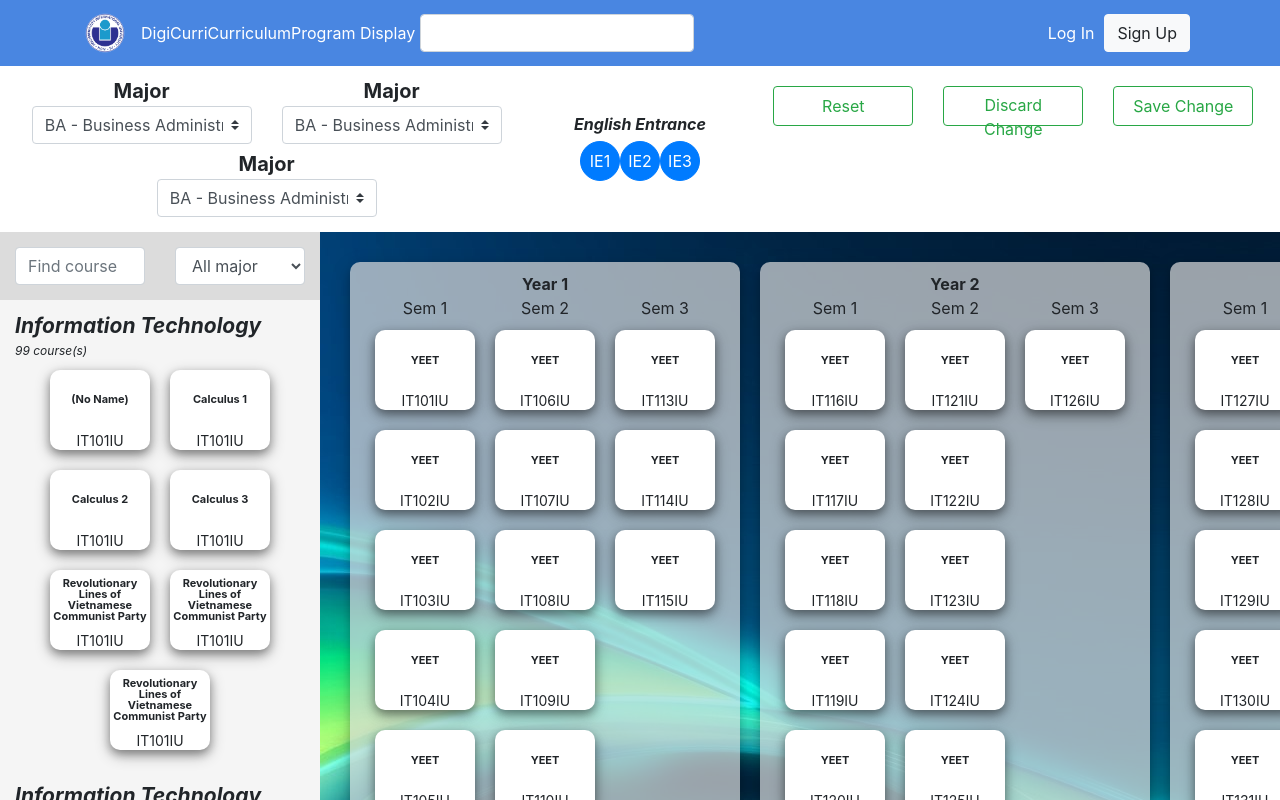
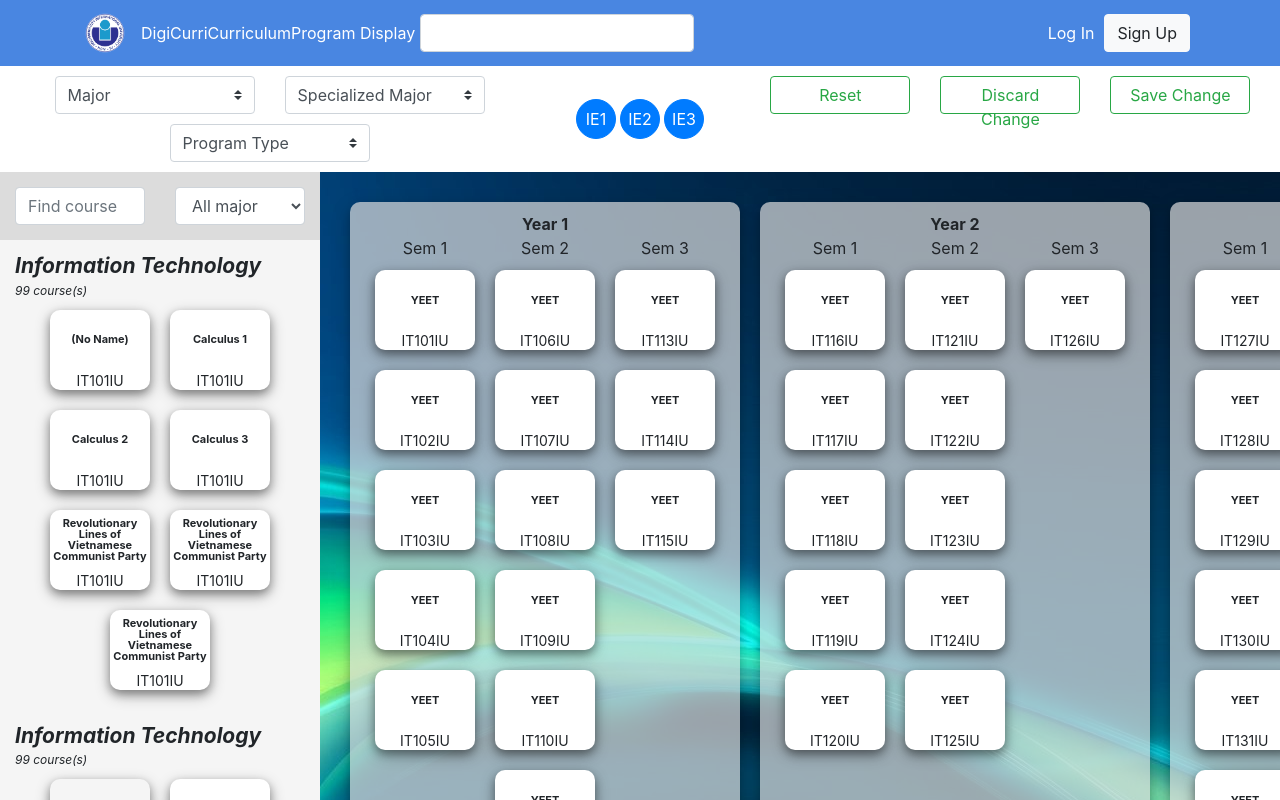
Before and after one commit to hcmiu-se-club-2019/digi-curriculum, a React (Create React App) app: page /curriculum/edit in a window 1280 px wide. Shown: the top 800 px of the page. Built offline with nearby package versions, Linux system fonts and the light colour scheme.

Commit message:
Minimize and modify curriculum filter in crud dnd

```diff
--- a/package.json
+++ b/package.json
@@ -22,6 +22,7 @@
     "react-scripts": "3.4.0",
     "reactstrap": "^8.4.1",
     "redux": "^4.0.5",
+    "redux-thunk": "^2.3.0",
     "styled-components": "^5.1.0"
   },
   "scripts": {
--- a/src/components/App.jsx
+++ b/src/components/App.jsx
@@ -1,8 +1,10 @@
 import React, { Component } from "react";
-import { BrowserRouter as Router, Route, Switch } from "react-router-dom";
-
-// import logo from "./logo.svg";
-// import "./App.css";
+import {
+  BrowserRouter as Router,
+  Route,
+  Switch,
+  withRouter,
+} from "react-router-dom";
 
 import Header from "./Layout/Header";
 import Footer from "./Layout/Footer";
@@ -13,11 +15,8 @@ import Home from "./Home";
 import Curriculum from "./Curriculum";
 import CurriculumEdit from "./CurriculumEdit/index";
 
-class App extends Component {
-  render() {
-    return (
-      <div className="App">
-        <Router>
+const Main = withRouter(({ location }) => (
+  <>
     <Header />
     <Switch>
       <Route exact path="/" component={Home} />
@@ -31,7 +30,16 @@ class App extends Component {
         component={EditCurriculum}
       />
     </Switch>
-          <Footer />
+    {location.pathname !== "/curriculum/edit" ? <Footer /> : ""}
+  </>
+));
+
+class App extends React.PureComponent {
+  render() {
+    return (
+      <div className="App">
+        <Router>
+          <Main />
         </Router>
       </div>
     );
--- a/src/components/Curriculum/index.jsx
+++ b/src/components/Curriculum/index.jsx
@@ -2,12 +2,12 @@ import React, { Component } from "react";
 import "bootstrap/dist/css/bootstrap.css";
 import styled from "styled-components";
 import { Link } from "react-router-dom";
-import { Container, Row, Col } from "react-bootstrap";
+// import { Container, Row, Col } from "react-bootstrap";
 
-import "./decoration.css";
-import MajorNavbar from "./MajorNavbar";
-import ProgramType from "./ProgramType";
-import Content from "./Content";
+// import "./decoration.css";
+// import MajorNavbar from "./MajorNavbar";
+// import ProgramType from "./ProgramType";
+// import Content from "./Content";
 
 const EditLinkWrapper = styled.div`
   justify-content: center;
@@ -27,6 +27,16 @@ const EditLink = styled.div`
   display: flex;
 `;
 
+const Pathway = styled.div`
+  padding-top: 350px;
+  padding-bottom: 350px;
+  justify-content: center;
+  align-items: center;
+  text-align: center;
+  font-size: 36px;
+  background-color: lightgrey;
+`;
+
 class Home extends Component {
   render() {
     return (
@@ -37,7 +47,8 @@ class Home extends Component {
             <EditLink>Edit Curriculum</EditLink>
           </Link>
         </EditLinkWrapper>
-        <MajorNavbar />
+        <Pathway>Pathway</Pathway>
+        {/* <MajorNavbar />
         <Container
           fluid={true}
           style={{ paddingLeft: "0px", paddingRight: "0px" }}
@@ -50,7 +61,7 @@ class Home extends Component {
               <Content />
             </Col>
           </Row>
-        </Container>
+        </Container> */}
       </div>
     );
   }
--- a/src/components/CurriculumEdit/CurriculumActionFilter.jsx
+++ b/src/components/CurriculumEdit/CurriculumActionFilter.jsx
@@ -8,8 +8,6 @@ const SelectGroup = styled.div`
   justify-content: center;
   align-items: center;
   text-align: center;
-  padding-top: 10px;
-  padding-bottom: 10px;
 `;
 
 function EnglishLevelButton(props) {
@@ -19,7 +17,9 @@ function EnglishLevelButton(props) {
         width: "40px",
         height: "40px",
         borderRadius: "40px",
+        margin: "2px",
         padding: "0px",
+        textAlign: "center",
       }}
     >
       {props.name}
@@ -30,33 +30,38 @@ function EnglishLevelButton(props) {
 const Select = styled.div`
   text-align: center;
   font-size: 12px;
-  /* padding-top: 10px; */
+  padding-top: 5px;
   padding-bottom: 5px;
 `;
 
 function SelectItem(props) {
   return (
     <Select>
-      <div style={{ fontSize: "20px", fontWeight: "bold" }}>Major</div>
-      <div>
-        <Form.Control as="select" custom style={{ maxWidth: "220px" }}>
-          <option>BA - Business Administration</option>
-          <option>IT - Information Technology</option>
-          <option>EE - Electrical Engineering</option>
-        </Form.Control>
-      </div>
+      <Form.Control
+        as="select"
+        key={props.title}
+        custom
+        style={{ maxWidth: "200px" }}
+      >
+        <option hidden>{props.title}</option>
+        {props.orders
+          ? props.orders.map((order) => (
+              <option>{props.options[order].name}</option>
+            ))
+          : ""}
+      </Form.Control>
     </Select>
   );
 }
 
-const ActionButton = props => {
+const ActionButton = (props) => {
   return (
-    <div style={{ paddingTop: "10px", paddingBottom: "10px" }}>
+    <div style={{ paddingTop: "5px", paddingBottom: "5px" }}>
       <Button
         variant={"outline-success"}
         style={{
           width: "140px",
-          height: "40px",
+          height: "38px",
           fontSize: "16px",
           wordWrap: true,
         }}
@@ -67,21 +72,51 @@ const ActionButton = props => {
   );
 };
 
+const filterData = {
+  majors: {
+    IT: {
+      id: "IT",
+      name: "IT - Information Technology",
+    },
+    BA: {
+      id: "BA",
+      name: "BA - Business Administration",
+    },
+    EE: {
+      id: "EE",
+      name: "EE - Electrical Engineering",
+    },
+  },
+  majorOrders: ["BA", "IT", "EE"],
+};
+
 class CurriculumActionFilter extends Component {
   render() {
     return (
-      <Row noGutters>
+      <Row noGutters style={{ padding: "5px" }}>
         <Col xl={5}>
           <Container fluid>
             <Row as={SelectGroup}>
               <Col sm={"auto"} md={"auto"} lg={"auto"} xl={"auto"}>
-                <SelectItem />
+                <SelectItem
+                  title="Major"
+                  options={filterData.majors}
+                  orders={filterData.majorOrders}
+                />
               </Col>
               <Col sm={"auto"} md={"auto"} lg={"auto"} xl={"auto"}>
-                <SelectItem />
+                <SelectItem
+                  title="Specialized Major"
+                  options={filterData.majors}
+                  orders={filterData.majorOrders}
+                />
               </Col>
               <Col sm={"auto"} md={"auto"} lg={"auto"} xl={"auto"}>
-                <SelectItem />
+                <SelectItem
+                  title="Program Type"
+                  options={filterData.majors}
+                  orders={filterData.majorOrders}
+                />
               </Col>
             </Row>
           </Container>
@@ -95,15 +130,10 @@ class CurriculumActionFilter extends Component {
           }}
         >
           <Row style={{ textAlign: "center" }}>
-            <Col xl={12} style={{ fontWeight: "bold", fontStyle: "italic" }}>
-              English Entrance
-            </Col>
             <Col
-              xl={12}
               style={{
                 display: "flex",
                 justifyContent: "center",
-                padding: "5px",
               }}
             >
               <EnglishLevelButton name="IE1" />
--- a/src/components/CurriculumEdit/index.jsx
+++ b/src/components/CurriculumEdit/index.jsx
@@ -7,20 +7,6 @@ import CourseDragSource from "./CourseDragSource";
 import CurriculumDropDestination from "./CurriculumDropDestination";
 
 class CurriculumEdit extends Component {
-  // constructor(props) {
-  //   super(props);
-  //   this.state = {
-  //     height: null,
-  //   };
-  // }
-
-  // getHeight(node) {
-  //   if (node && !this.state.height) {
-  //     this.setState({
-  //       height: node.clientHeight,
-  //     });
-  //   }
-  // }
 
   render() {
     return (
@@ -29,12 +15,10 @@ class CurriculumEdit extends Component {
         {/* <DragDropContext onDragEnd={this.onDragEnd}> */}
         <Row noGutters>
           <Col sm={3} md={3} lg={3} xl={3}>
-              <CourseDragSource /* height={this.state.height} */ />
+            <CourseDragSource />
           </Col>
           <Col sm={9} md={9} lg={9} xl={9}>
-              <div /*ref={node => this.getHeight(node)*/>
             <CurriculumDropDestination />
-              </div>
           </Col>
         </Row>
         {/* </DragDropContext> */}
```
Also changed, not shown: src/containers/EnglishEntrance/action.js (deleted, +0 -7 lines), src/containers/EnglishEntrance/reducer.js (deleted, +0 -35 lines), src/containers/EnglishEntrance/index.jsx (deleted). Lines whose indentation alone changed are shown as unchanged.
